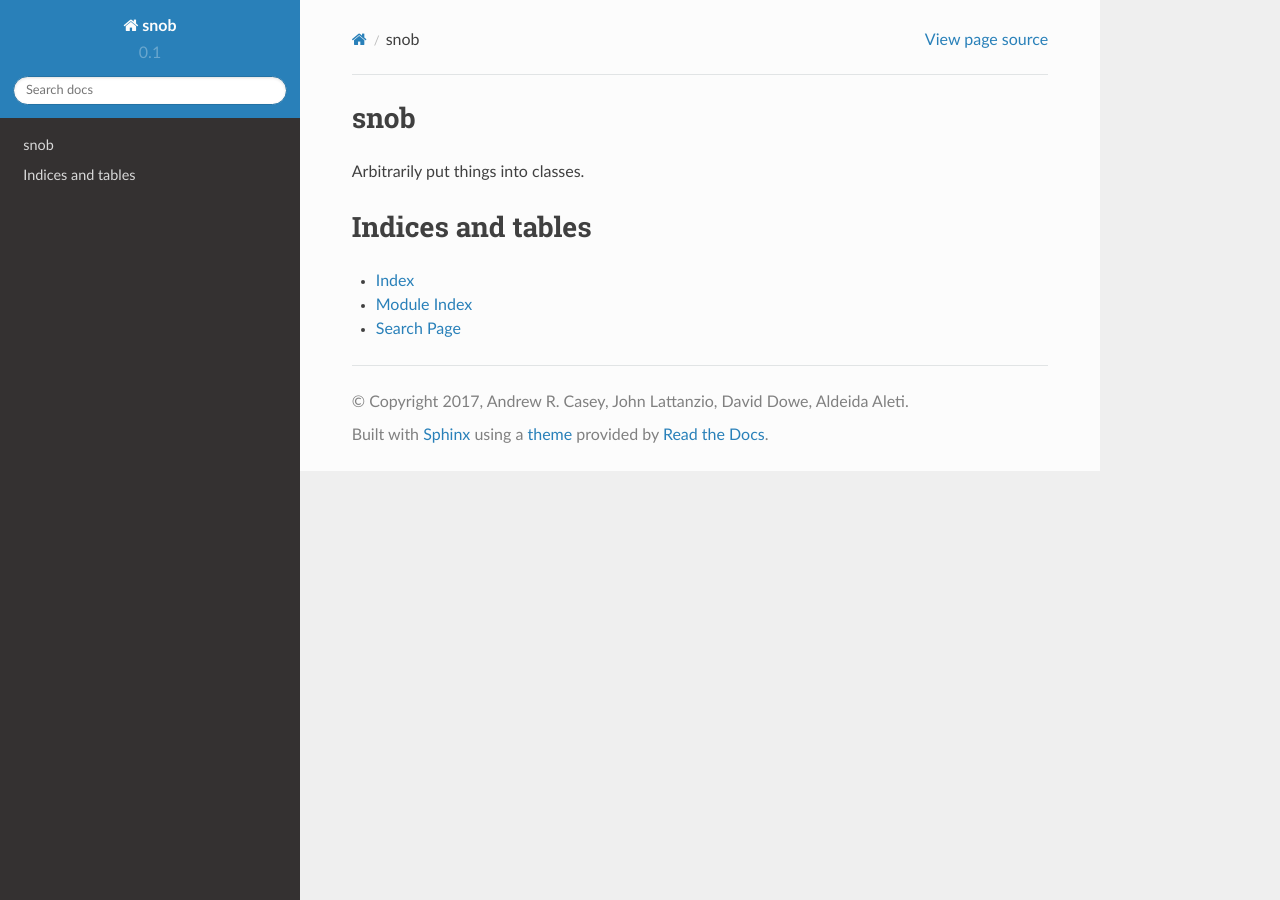
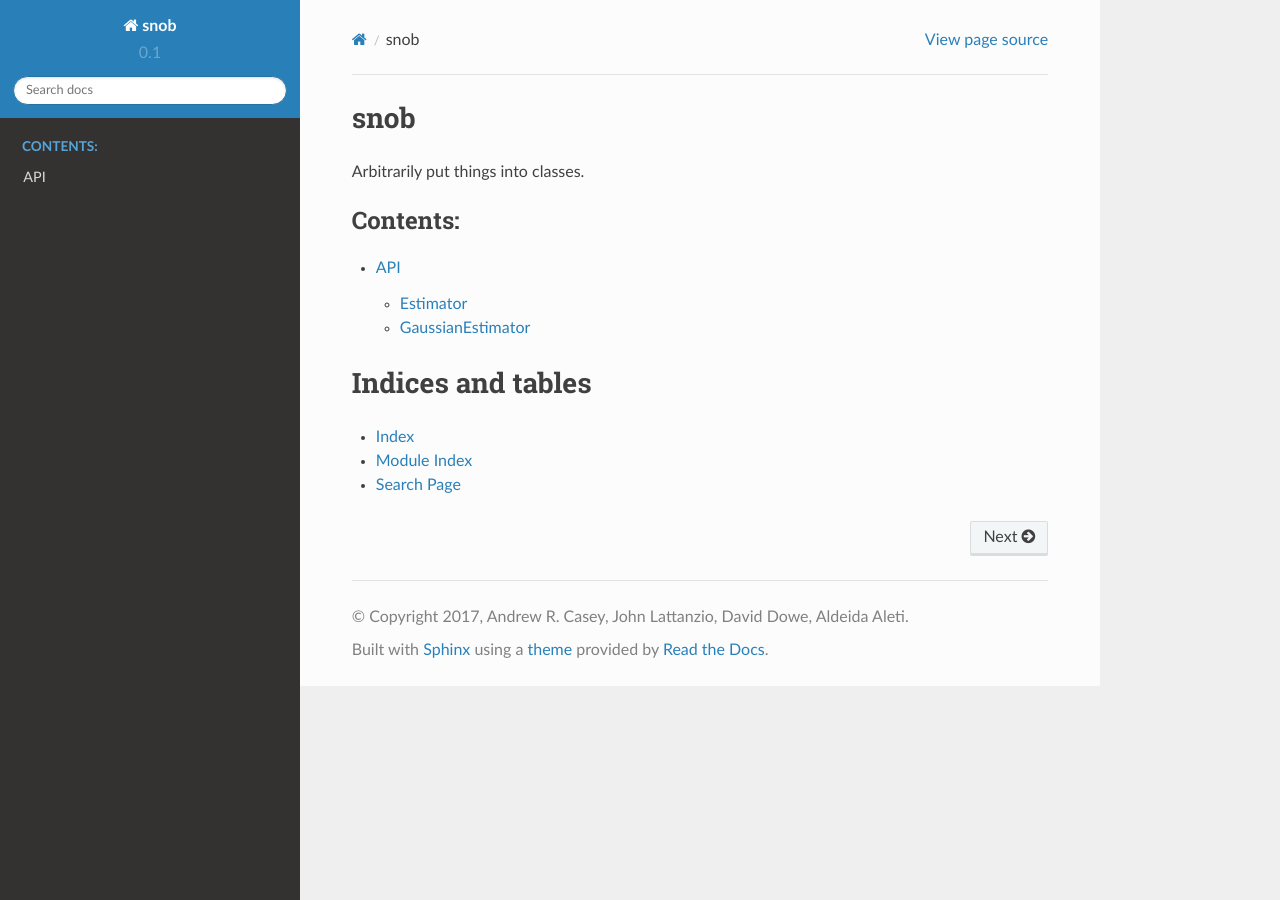
Before and after one commit to andycasey/snob, a Sphinx documentation site: the page built from docs/source/index.rst, in a window 1280 px wide. Built offline with Sphinx 7.4.7 and the Read the Docs theme 2.0.0, drawn with Linux system fonts in a browser that asks for light colours.

Commit message:
Fix up docstrings etc

```diff
--- /dev/null
+++ b/docs/source/api.rst
@@ -0,0 +1,17 @@
+.. _api:
+
+API
+===
+
+Estimator
+---------
+
+.. automodule:: snob.estimator
+   :members:
+
+
+GaussianEstimator
+-----------------
+
+.. automodule:: snob.gaussian
+   :members:
--- a/docs/source/index.rst
+++ b/docs/source/index.rst
@@ -13,6 +13,7 @@ Arbitrarily put things into classes.
    :maxdepth: 2
    :caption: Contents:
 
+   api
 
 
 Indices and tables
```
Also changed, not shown: 3 other files.
